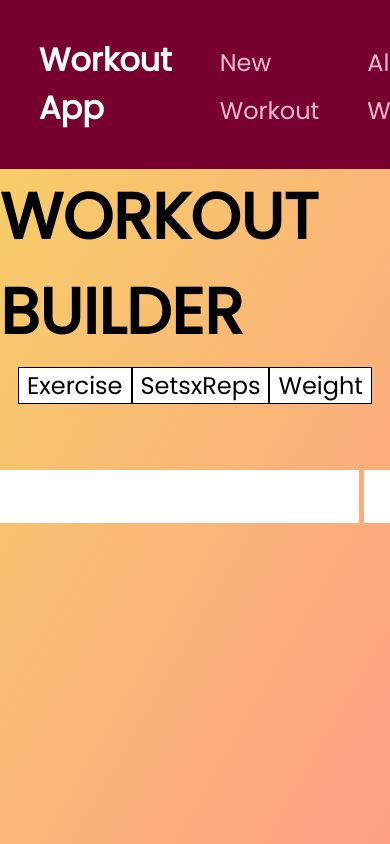
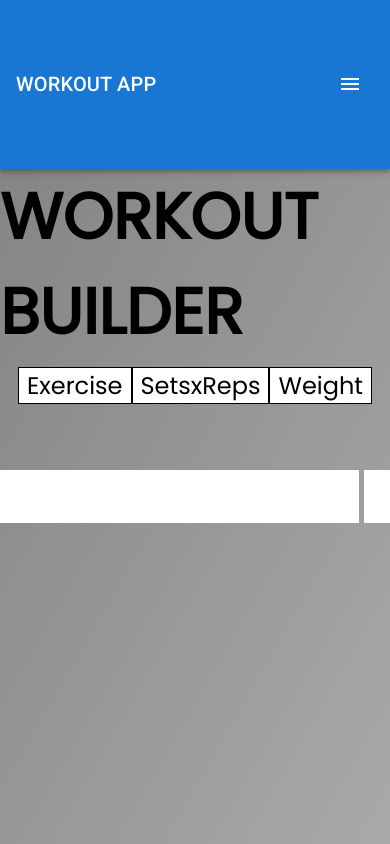
Before and after one commit to CharlesCarr/react-workout-app, a React (Create React App) app: page / in a window 390 px wide. Shown: the top 844 px of the page. Built offline with nearby package versions, Linux system fonts and the light colour scheme.

Commit message:
added mui responsive nav

```diff
--- a/package.json
+++ b/package.json
@@ -3,6 +3,11 @@
   "version": "0.1.0",
   "private": true,
   "dependencies": {
+    "@emotion/react": "^11.7.1",
+    "@emotion/styled": "^11.6.0",
+    "@mui/icons-material": "^5.4.1",
+    "@mui/material": "^5.4.1",
+    "@mui/styles": "^5.4.1",
     "@testing-library/jest-dom": "^5.16.1",
     "@testing-library/react": "^12.1.2",
     "@testing-library/user-event": "^13.5.0",
--- a/public/index.html
+++ b/public/index.html
@@ -34,6 +34,15 @@
       integrity="sha256-mmgLkCYLUQbXn0B1SRqzHar6dCnv9oZFPEC1g1cwlkk="
       crossorigin="anonymous"
     />
+    <!-- Adding for Material UI font and icon -->
+    <link
+      rel="stylesheet"
+      href="https://fonts.googleapis.com/css?family=Roboto:300,400,500,700&display=swap"
+    />
+    <link
+      rel="stylesheet"
+      href="https://fonts.googleapis.com/icon?family=Material+Icons"
+    />
     <title>React App</title>
   </head>
   <body>
--- a/src/App.css
+++ b/src/App.css
@@ -4,7 +4,7 @@
     box-sizing: border-box;
   }
   body {
-    background-image: linear-gradient(120deg, #f6d365 0%, #fda085 100%);
+    background-image: linear-gradient(120deg, #808080 0%, #A9A9A9 100%);
     color: black;
     font-family: "Poppins", sans-serif;
     min-height: 100vh;
--- a/src/App.js
+++ b/src/App.js
@@ -7,6 +7,7 @@ import NewWorkoutPage from "./pages/NewWorkout";
 import NewPlanPage from "./pages/NewPlan";
 import AllWorkoutsPage from "./pages/AllWorkouts";
 import MainNavigation from "./components/layout/MainNavigation";
+import NavBarTest from "./components/layout/NavBarTest";
 
 function App() {
 
@@ -24,18 +25,25 @@ function App() {
 
   return (
     <div>
-      <MainNavigation />
+
+      {/* <MainNavigation /> */}
+      <NavBarTest />
+
       <Switch>
-        <Route path="/" exact>
+        <Route path="/" exact >
           <NewWorkoutPage addWorkoutData={getWorkoutData} todos={todos} setTodos={setTodos} fullWorkouts={fullWorkouts} setFullWorkouts={setFullWorkouts}/>
         </Route>
-        <Route path="/all-workouts">
+        <Route path="/all-workouts" >
           <AllWorkoutsPage todos={todos} fullWorkouts={fullWorkouts}/>
         </Route>
-        <Route path="/new-plan">
+        <Route path="/new-plan" >
           <NewPlanPage />
         </Route>
+
       </Switch>
+
+
+
     </div>
   );
 }
--- a/src/components/layout/MainNavigation.js
+++ b/src/components/layout/MainNavigation.js
@@ -1,20 +1,42 @@
-import { Link } from 'react-router-dom';
-
-import classes from './MainNavigation.module.css';
-
+// import * as React from 'react';
+import { Link } from "react-router-dom";
+import AppBar from "@mui/material/AppBar";
+import Toolbar from "@mui/material/Toolbar";
+import classes from "./MainNavigation.module.css";
 
 function MainNavigation() {
-    return (
-        <header className={classes.header}>
-            <div className={classes.logo}>Workout App</div>
-            <nav>
-                <ul>
-                    <li><Link to='/'>New Workout</Link></li>
-                    <li><Link to='/all-workouts'>All Workouts</Link></li>
-                    <li><Link to='/new-plan'>New Plan</Link></li>
-                </ul>
-            </nav>
-        </header>
-    )
+  return (
+    <AppBar>
+      <Toolbar>
+        <div>Workout App</div>
+
+        <nav>
+          <ul>
+            <li>
+              <Link to="/">New Workout</Link>
+            </li>
+            <li>
+              <Link to="/all-workouts">All Workouts</Link>
+            </li>
+            <li>
+              <Link to="/new-plan">New Plan</Link>
+            </li>
+          </ul>
+        </nav>
+      </Toolbar>
+    </AppBar>
+
+    // Keeping this commented as reference - will use Material UI components instead
+    // <header className={classes.header}>
+    //     <div className={classes.logo}>Workout App</div>
+    //     <nav>
+    //         <ul>
+    //             <li><Link to='/'>New Workout</Link></li>
+    //             <li><Link to='/all-workouts'>All Workouts</Link></li>
+    //             <li><Link to='/new-plan'>New Plan</Link></li>
+    //         </ul>
+    //     </nav>
+    // </header>
+  );
 }
 export default MainNavigation;
--- a/src/components/layout/MainNavigation.module.css
+++ b/src/components/layout/MainNavigation.module.css
@@ -1,3 +1,9 @@
+* {
+  margin: 0;
+  padding: 0;
+}
+
+
 .header {
     width: 100%;
     height: 5rem;
--- /dev/null
+++ b/src/components/layout/NavBarTest.js
@@ -0,0 +1,112 @@
+import * as React from 'react';
+import AppBar from '@mui/material/AppBar';
+import Box from '@mui/material/Box';
+import Toolbar from '@mui/material/Toolbar';
+import IconButton from '@mui/material/IconButton';
+import Typography from '@mui/material/Typography';
+import Menu from '@mui/material/Menu';
+import MenuIcon from '@mui/icons-material/Menu';
+import Container from '@mui/material/Container';
+import Button from '@mui/material/Button';
+import MenuItem from '@mui/material/MenuItem';
+
+import { Link } from "react-router-dom";
+
+const pages = ['New Workout', 'All Workouts', 'New Plan'];
+
+const NavBarTest = () => {
+  const [anchorElNav, setAnchorElNav] = React.useState(null);
+
+  const handleOpenNavMenu = (event) => {
+    setAnchorElNav(event.currentTarget);
+  };
+
+  const handleCloseNavMenu = () => {
+    setAnchorElNav(null);
+  };
+
+  return (
+    <AppBar position="static">
+      <Container maxWidth="xl">
+        <Toolbar disableGutters>
+          <Typography
+            variant="h6"
+            noWrap
+            component="div"
+            sx={{ mr: 2, display: { xs: 'none', md: 'flex' } }}
+          >
+            WORKOUT APP
+          </Typography>
+
+          <Typography
+            variant="h6"
+            noWrap
+            component="div"
+            sx={{ flexGrow: 1, display: { xs: 'flex', md: 'none' } }}
+          >
+            WORKOUT APP
+          </Typography>
+          <Box sx={{ flexGrow: 1, display: { xs: 'none', md: 'flex' } }}>
+            {/* {pages.map((page) => (
+              <Button
+                key={page}
+                onClick={handleCloseNavMenu}
+                sx={{ my: 2, color: 'white', display: 'block' }}
+              >
+                {page}
+              </Button>
+            ))} */}
+
+            <Link to="/"><Button onClick={handleCloseNavMenu} sx={{ my: 2, color: 'white', display: 'block' }}>New Workout</Button></Link>
+            <Link to="/all-workouts"><Button onClick={handleCloseNavMenu} sx={{ my: 2, color: 'white', display: 'block' }}>All Workouts</Button></Link>
+            <Link to="/new-plan"><Button onClick={handleCloseNavMenu} sx={{ my: 2, color: 'white', display: 'block' }}>New Plan</Button></Link>
+          </Box>
+
+          <Box sx={{ flexGrow: 0, display: { xs: 'flex', md: 'none' } }}>
+          <IconButton
+              size="large"
+              aria-label="account of current user"
+              aria-controls="menu-appbar"
+              aria-haspopup="true"
+              onClick={handleOpenNavMenu}
+              color="inherit"
+            >
+              <MenuIcon />
+            </IconButton>
+            <Menu
+              id="menu-appbar"
+              anchorEl={anchorElNav}
+              anchorOrigin={{
+                vertical: 'bottom',
+                horizontal: 'left',
+              }}
+              keepMounted
+              transformOrigin={{
+                vertical: 'top',
+                horizontal: 'left',
+              }}
+              open={Boolean(anchorElNav)}
+              onClose={handleCloseNavMenu}
+              sx={{
+                display: { xs: 'block', md: 'none' },
+              }}
+            >
+              {/* {pages.map((page) => (
+                <MenuItem key={page} onClick={handleCloseNavMenu}>
+                  <Typography textAlign="center">{page}</Typography>
+                </MenuItem>
+              ))} */}
+
+            <Link to="/"><MenuItem onClick={handleCloseNavMenu}><Typography textAlign="center">New Workout</Typography></MenuItem></Link>
+            <Link to="/all-workouts"><MenuItem onClick={handleCloseNavMenu}><Typography textAlign="center">All Workouts</Typography></MenuItem></Link>
+            <Link to="/new-plan"><MenuItem onClick={handleCloseNavMenu}><Typography textAlign="center">New Plan</Typography></MenuItem></Link>
+
+            </Menu>
+          </Box>
+        </Toolbar>
+      </Container>
+    </AppBar>
+  );
+};
+
+export default NavBarTest;
```
Also changed, not shown: 1 other file (tests, documents, lock files or other folders).
